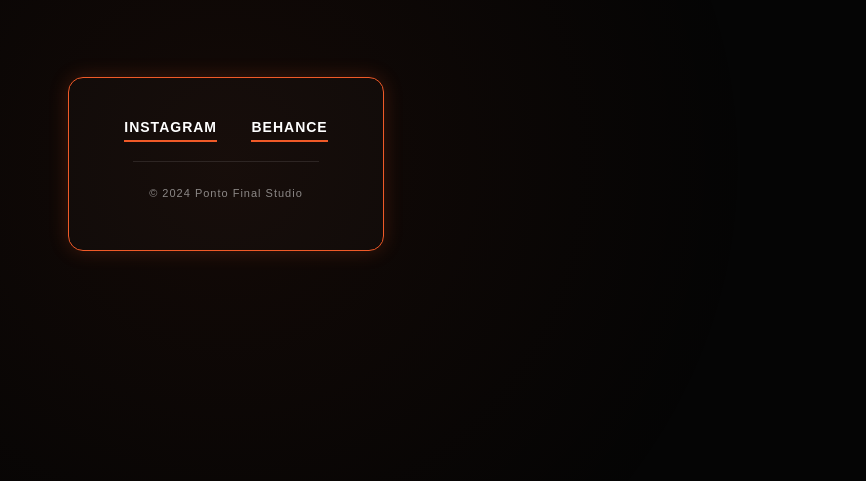
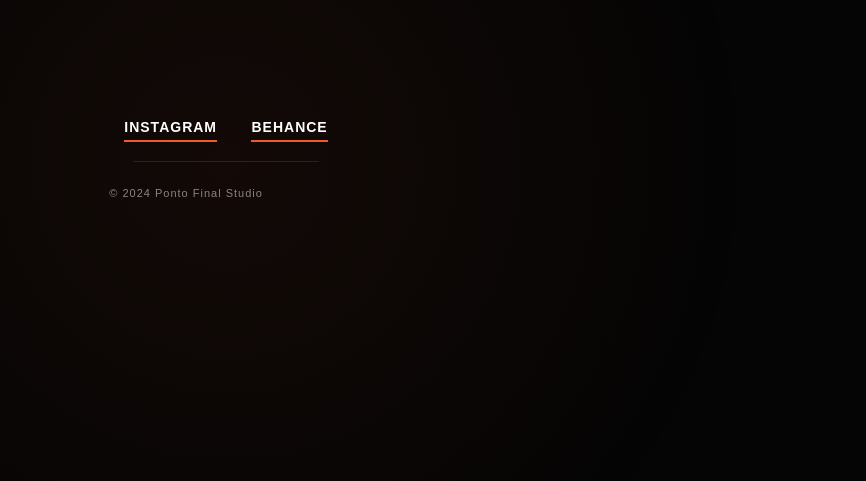
Before and after one commit to Josiasclemente1/Pontofinalstuio, a plain HTML site: page index.html in a window 1280 px wide. Shown: the part 236-717 px from the top of the page, without its empty margins (414-1280 px from the left). Drawn offline with Linux system fonts and the light colour scheme.

Commit message:
Update title and remove footer links
Removed footer links section and updated title.

```diff
--- a/index.html
+++ b/index.html
@@ -3,25 +3,23 @@
 <head>
     <meta charset="UTF-8">
     <meta name="viewport" content="width=device-width, initial-scale=1.0">
-    <title>Ponto Final Studio | Links</title>
+    <title>Ponto Final Studio</title>
     <link rel="stylesheet" href="style.css">
 </head>
 <body>
     <div class="bg-glow"></div>
 
+    <div class="cartao-central">
+        <div class="links-cyber">
+            <a href="https://www.instagram.com/SEU_USER" target="_blank">INSTAGRAM</a>
+            <a href="https://www.behance.net/SEU_USER" target="_blank">BEHANCE</a>
+        </div>
+        <div class="divisor"></div>
+        <p class="copyright">© 2024 Ponto Final Studio</p>
+    </div>
+
     <a href="https://wa.me/5524981716105" class="whatsapp-fixo" target="_blank">
         <img src="https://upload.wikimedia.org/wikipedia/commons/6/6b/WhatsApp.svg" alt="WhatsApp">
     </a>
-
-    <div class="container-links">
-        <footer class="footer-cyber">
-            <div class="links-cyber">
-                <a href="https://www.instagram.com/SEU_USUARIO" target="_blank">INSTAGRAM</a>
-                <a href="https://www.behance.net/SEU_USUARIO" target="_blank">BEHANCE</a>
-            </div>
-            <div class="divisor"></div>
-            <p class="copyright">© 2024 Ponto Final Studio</p>
-        </footer>
-    </div>
 </body>
 </html>
```
